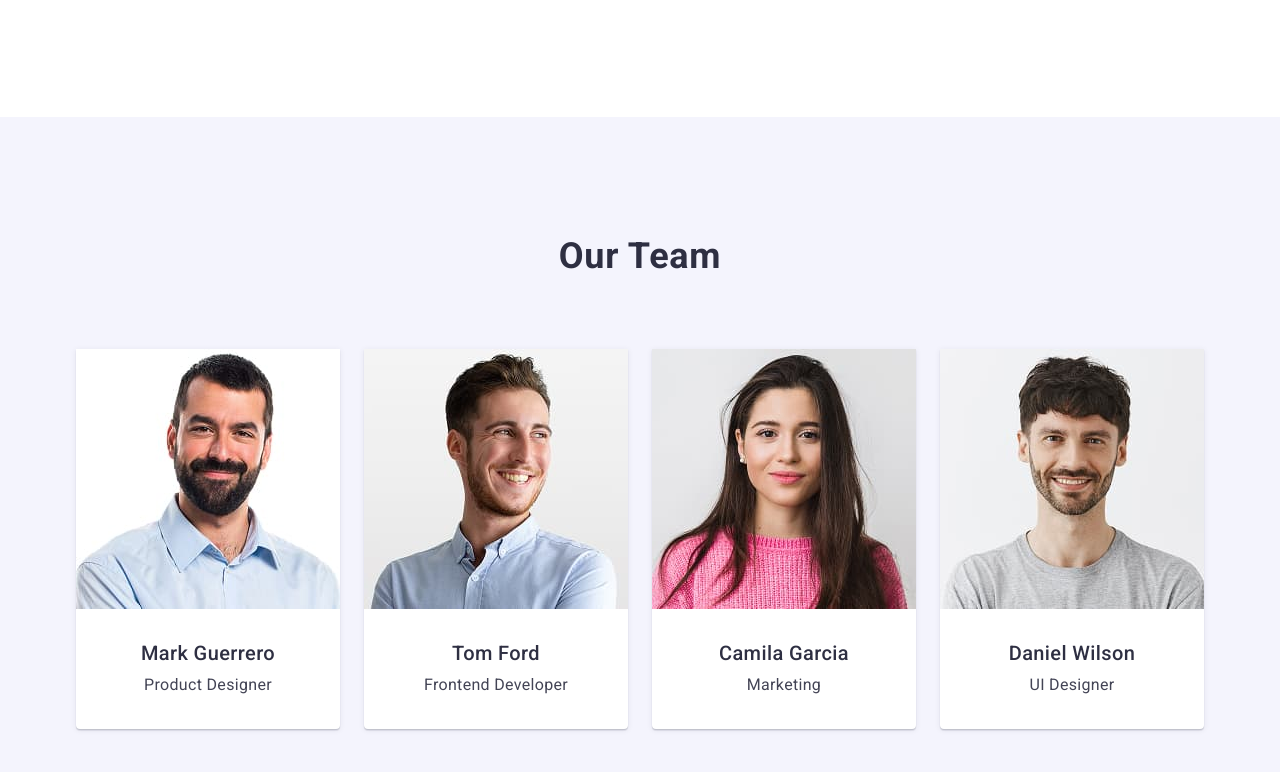
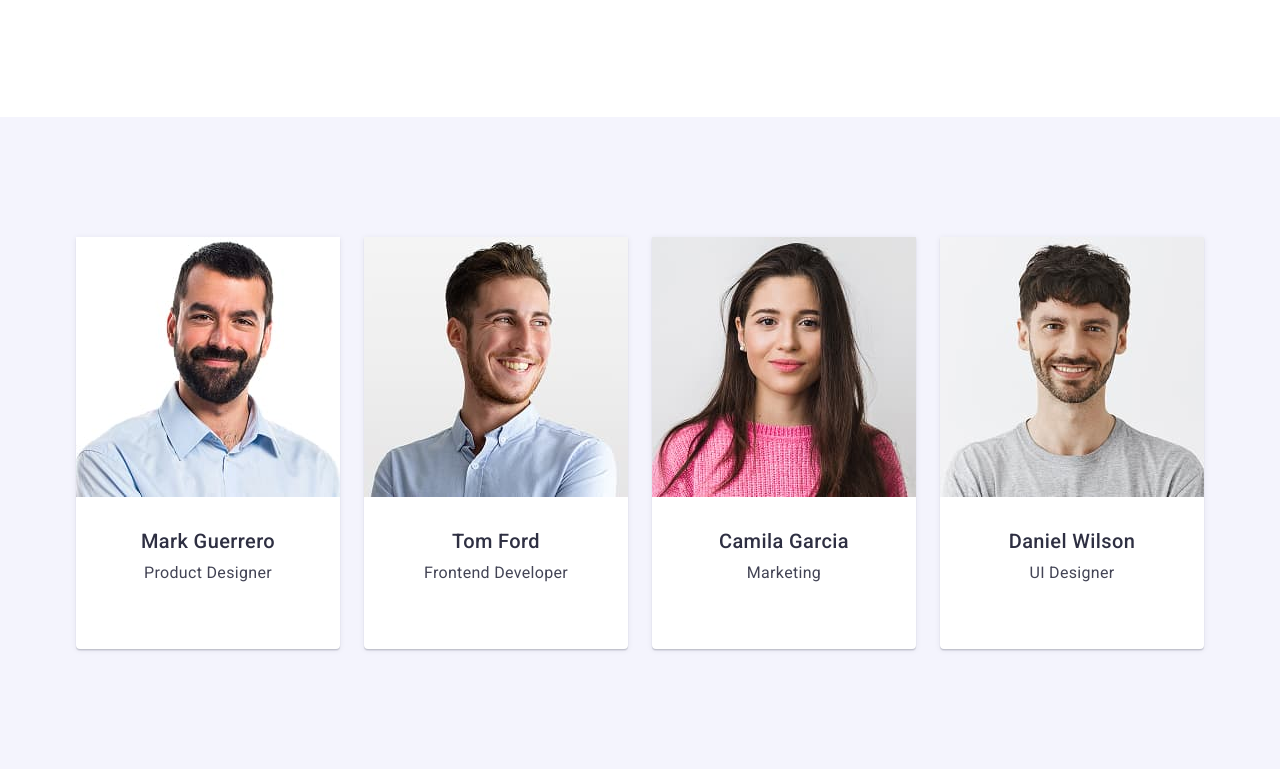
Before and after one commit to romahawk/goit-markup-hw-03, a plain HTML site: page index.html in a window 1280 px wide. Shown: the part 900-1672 px from the top of the page. Drawn offline with nearby package versions, Linux system fonts and the light colour scheme.

Commit message:
Commit 4

```diff
--- a/css/styles.css
+++ b/css/styles.css
@@ -195,6 +195,18 @@ img {
   letter-spacing: 0.02em;
   color: var(--slate);
 }
+
+/* Патерн для приховування елементів візуально, але доступних для екранних читачів */
+.visually-hidden {
+  position: absolute;
+  width: 1px;
+  height: 1px;
+  margin: -1px;
+  border: 0;
+  padding: 0;
+  clip: rect(0 0 0 0);
+  overflow: hidden;
+}
 /* #endregion */
 
 /* #region Team */
@@ -211,39 +223,46 @@ img {
   text-align: center;
   text-transform: capitalize;
   color: var(--navy-blue);
-  margin-bottom: 72px; /* Figma spacing before team cards */
+  margin-bottom: 72px;
 }
 
 .team-list {
   display: flex;
-  gap: 24px; /* Grid spacing */
+  gap: 24px;
 }
 
 .team-list-li {
   background-color: var(--white);
   box-shadow: 0px 1px 6px rgba(46, 47, 66, 0.08),
               0px 1px 1px rgba(46, 47, 66, 0.16),
-              0px 2px 1px rgba(46, 47, 66, 0.08); /* Figma shadow */
-  border-radius: 0 0 4px 4px; /* Rounded bottom corners */
+              0px 2px 1px rgba(46, 47, 66, 0.08);
+  border-radius: 0 0 4px 4px;
 }
 
-.team-list-item {
+.team-member-info {
+  padding: 32px 0; /* Відступи від краю контейнера, як вказано */
+  /* Або еквівалентно: */
+  /* padding-top: 32px; */
+  /* padding-bottom: 32px; */
+}
+
+.team-name {
   font-weight: 500;
   font-size: 20px;
   line-height: 1.2;
   letter-spacing: 0.02em;
-  text-align: center;
+  text-align: center; /* Вирівнювання по центру */
   color: var(--navy-blue);
-  margin: 32px 0 8px; /* Spacing inside card */
+  margin-bottom: 8px; /* Відступ від заголовка до параграфу */
 }
 
-.team-list-item-text {
+.team-role {
   font-size: 16px;
   line-height: 1.5;
   letter-spacing: 0.02em;
-  text-align: center;
+  text-align: center; /* Вирівнювання по центру */
   color: var(--slate);
-  margin-bottom: 32px;
+  margin-bottom: 32px; /* Залишаємо відступ знизу, як у попередньому дизайні */
 }
 /* #endregion */
 
--- a/index.html
+++ b/index.html
@@ -60,8 +60,8 @@
     <!-- #region Benefits -->
     <section class="benefits">
       <div class="container">
-        <h2 hidden>
-          Section 2
+        <h2 class="visually-hidden">
+          Our Benefits
         </h2>
         <ul class="benefits-list">
           <li class="benefits-list-item">
@@ -94,35 +94,45 @@
     <!-- #endregion -->
 
     <!-- #region Team -->
+    <!-- #region Team -->
     <section class="team" id="team">
       <div class="container">
-        <h2 class="team-title">
+        <h2 class="visually-hidden">
           Our Team
         </h2>
         <ul class="team-list">
           <li class="team-list-li">
             <img src="./images/img-1.jpg" alt="Product Designer" width="264" height="260">
-            <h3 class="team-list-item">Mark Guerrero</h3>
-            <p class="team-list-item-text">Product Designer</p>
+            <div class="team-member-info">
+              <h3 class="team-name">Mark Guerrero</h3>
+              <p class="team-role">Product Designer</p>
+            </div>
           </li>
           <li class="team-list-li">
             <img src="./images/img-2.jpg" alt="Frontend Developer" width="264" height="260">
-            <h3 class="team-list-item">Tom Ford</h3>
-            <p class="team-list-item-text">Frontend Developer</p>
+            <div class="team-member-info">
+              <h3 class="team-name">Tom Ford</h3>
+              <p class="team-role">Frontend Developer</p>
+            </div>
           </li>
           <li class="team-list-li">
             <img src="./images/img-3.jpg" alt="Marketing" width="264" height="260">
-            <h3 class="team-list-item">Camila Garcia</h3>
-            <p class="team-list-item-text">Marketing</p>
+            <div class="team-member-info">
+              <h3 class="team-name">Camila Garcia</h3>
+              <p class="team-role">Marketing</p>
+            </div>
           </li>
           <li class="team-list-li">
             <img src="./images/img-4.jpg" alt="UI Designer" width="264" height="260">
-            <h3 class="team-list-item">Daniel Wilson</h3>
-            <p class="team-list-item-text">UI Designer</p>
+            <div class="team-member-info">
+              <h3 class="team-name">Daniel Wilson</h3>
+              <p class="team-role">UI Designer</p>
+            </div>
           </li>
         </ul>
       </div>
     </section>
+<!-- #endregion -->
     <!-- #endregion -->
 
     <!-- #region Portfolio -->
```
